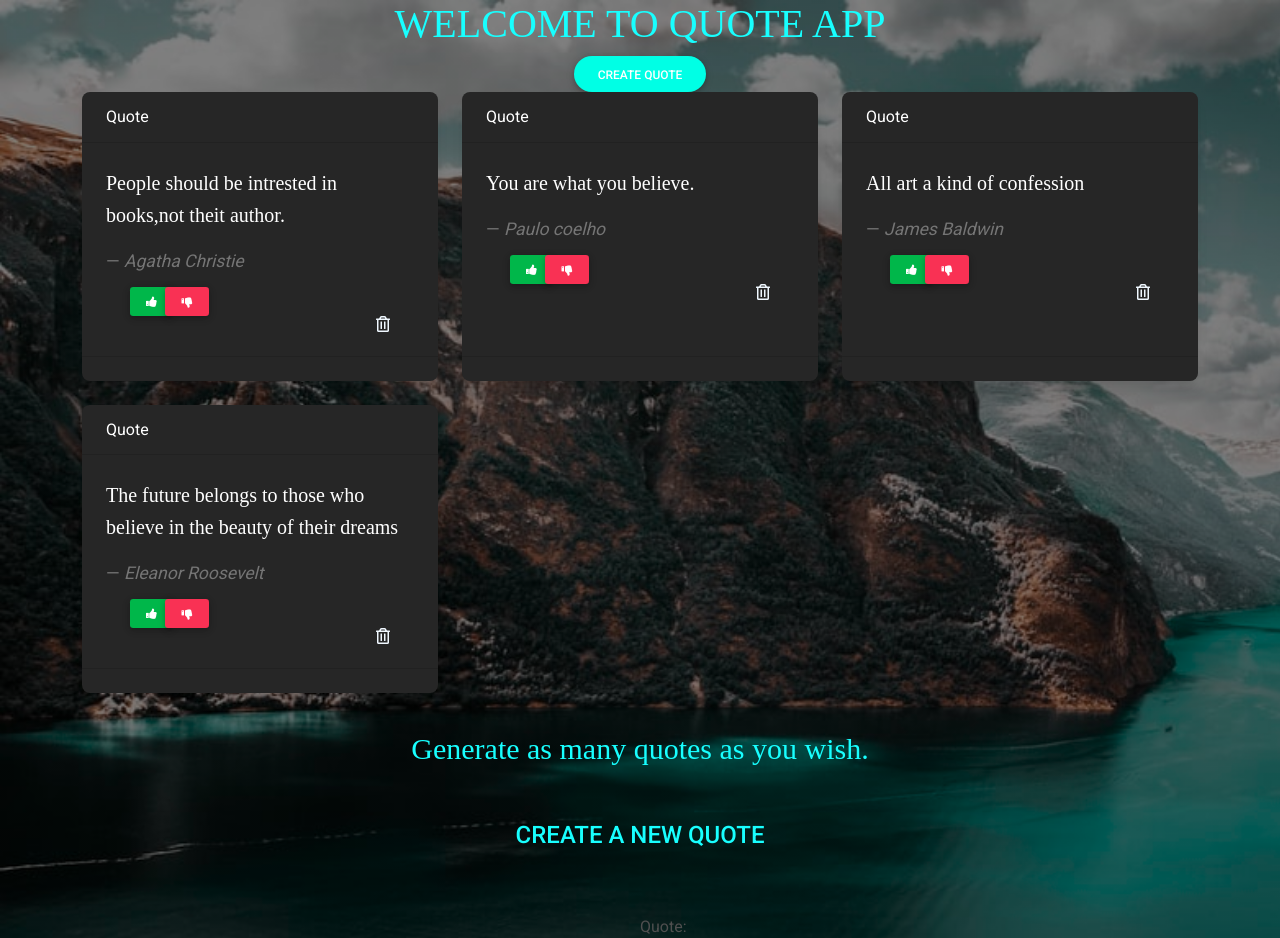
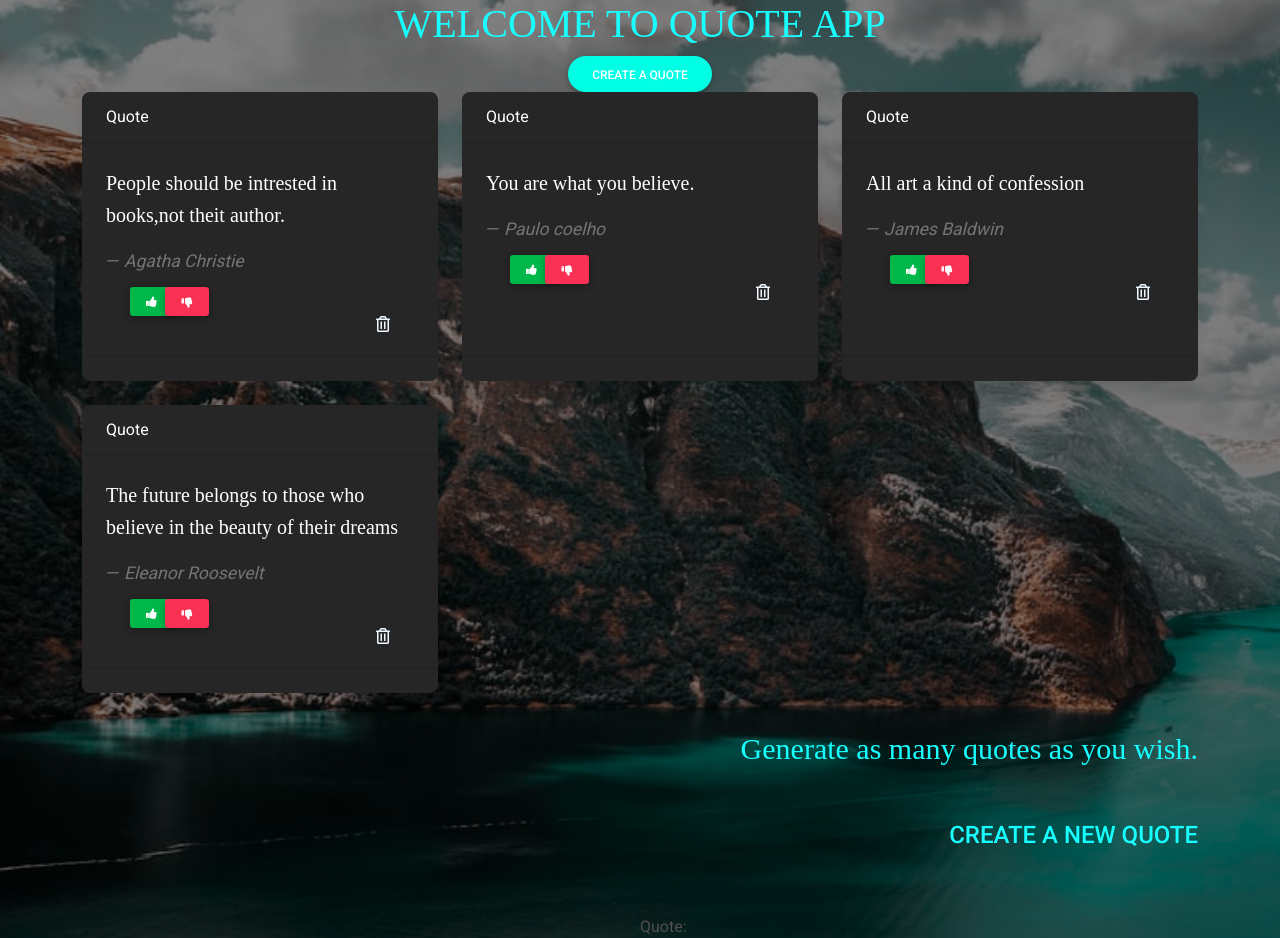
Before and after one commit to Barrack-coder/Quote-App, an Angular app: page / in a window 1280 px wide. Shown: the top 938 px of the page. Built offline with nearby package versions, Linux system fonts and the light colour scheme.

Commit message:
add a class in quote.component.html

```diff
--- a/src/app/quote/quote.component.html
+++ b/src/app/quote/quote.component.html
@@ -4,7 +4,7 @@
             <!-- <div> -->
             <div class="container text-center">
                 <h3 class="" style="color:#18FFFF;font-style: font-family 'Monoton', cursive;;font-size: 40px;">WELCOME TO QUOTE APP</h3>
-                <button class="btn btn-secondary" (click)="toggleReadMore()">Create quote</button>
+                <button class="btn btn-secondary" (click)="toggleReadMore()">Create a Quote</button>
             </div>
             <div class="container">
                 <!-- <app-quote-form (addQuote)="addNewQuote($event)"></app-quote-form> -->
@@ -32,8 +32,8 @@
             <div class="">
                 <!-- <div> -->
                 <div class="container text-center mt-2">
-                    <p class="" style="color: #18FFFF;font-size: 30px;">Generate as many quotes as you wish.</p>
-                    <h4 class="mt-5" style="color: #18FFFF;font-style: font-family 'Shadows Into Light Two', cursive;;">CREATE A NEW QUOTE</h4>
+                    <p class="frm d-flex justify-content-end" style="color: #18FFFF;font-size: 30px;">Generate as many quotes as you wish.</p>
+                    <h4 class="mt-5 frm d-flex justify-content-end" style="color: #18FFFF;font-style: font-family 'Shadows Into Light Two', cursive;;">CREATE A NEW QUOTE</h4>
                 </div>
                 <div class="container mt-3 mb-5 frm d-flex justify-content-end">
                     <form class="w-50 mt-5 mb-5">
```
